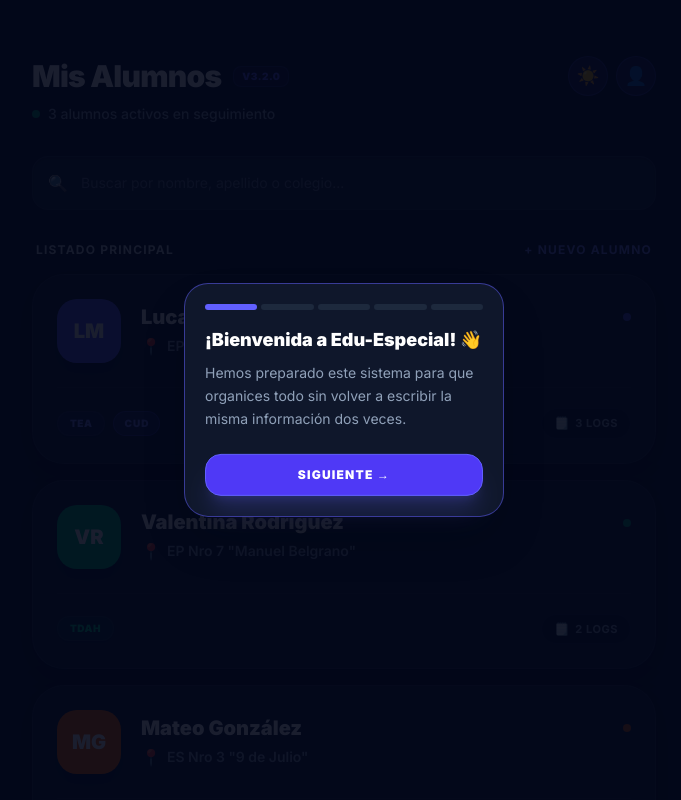
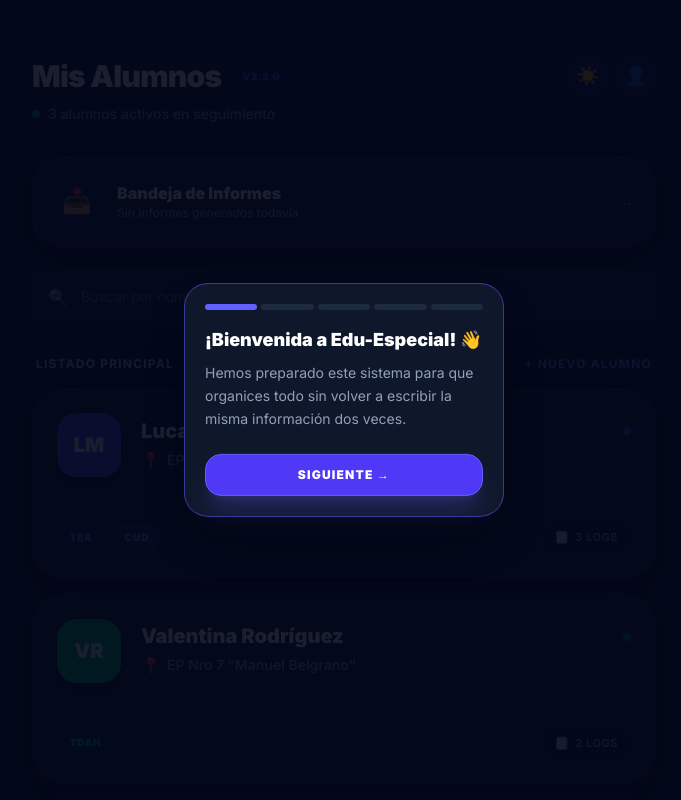
Before and after one commit to ariamayorista-creator/edu-especial, a Next.js app: page / in a window 1280 px wide. Shown: the top 800 px of the page, without its empty margins (296-977 px from the left). Built offline with nearby package versions, Linux system fonts and the light colour scheme; no server answers; the database is empty.

Commit message:
feat: add Bandeja preview card to home page v3.2.2

```diff
--- a/app/(app)/page.tsx
+++ b/app/(app)/page.tsx
@@ -1,9 +1,66 @@
 'use client'
-import { useState } from 'react'
+import { useState, useEffect } from 'react'
+import Link from 'next/link'
 import { useStudents } from '@/lib/context/StudentContext'
 import HomeHeader from '@/components/home/HomeHeader'
 import SearchBar from '@/components/home/SearchBar'
 import StudentList from '@/components/home/StudentList'
+
+function BandejaPreview() {
+  const [count, setCount] = useState({ total: 0, listos: 0, generando: 0 })
+
+  useEffect(() => {
+    function calc() {
+      try {
+        const jobs = JSON.parse(localStorage.getItem('bandeja_jobs') || '[]')
+        setCount({
+          total: jobs.length,
+          listos: jobs.filter((j: any) => j.status === 'listo').length,
+          generando: jobs.filter((j: any) => j.status === 'generando').length,
+        })
+      } catch { setCount({ total: 0, listos: 0, generando: 0 }) }
+    }
+    calc()
+    const interval = setInterval(calc, 3000)
+    return () => clearInterval(interval)
+  }, [])
+
+  return (
+    <Link href="/bandeja" className="block mb-6">
+      <div className="glass rounded-[1.75rem] p-5 border border-indigo-500/20 hover:border-indigo-500/40 transition-all active:scale-[0.98] shadow-lg shadow-indigo-500/5">
+        <div className="flex items-center justify-between">
+          <div className="flex items-center gap-4">
+            <div className="w-12 h-12 rounded-2xl bg-indigo-500/10 flex items-center justify-center text-2xl">
+              📥
+            </div>
+            <div>
+              <p className="font-black text-slate-900 dark:text-white text-base">Bandeja de Informes</p>
+              <p className="text-slate-500 dark:text-slate-400 text-xs font-medium">
+                {count.total === 0
+                  ? 'Sin informes generados todavía'
+                  : `${count.listos} listo${count.listos !== 1 ? 's' : ''} · ${count.generando} procesando`
+                }
+              </p>
+            </div>
+          </div>
+          <div className="flex items-center gap-2">
+            {count.listos > 0 && (
+              <span className="w-6 h-6 bg-emerald-500 text-white text-[11px] font-black rounded-full flex items-center justify-center shadow-lg shadow-emerald-500/30">
+                {count.listos}
+              </span>
+            )}
+            {count.generando > 0 && (
+              <span className="w-6 h-6 bg-amber-500 text-white text-[11px] font-black rounded-full flex items-center justify-center animate-pulse">
+                {count.generando}
+              </span>
+            )}
+            <span className="text-slate-400 text-lg ml-1">→</span>
+          </div>
+        </div>
+      </div>
+    </Link>
+  )
+}
 
 export default function HomePage() {
   const { students } = useStudents()
@@ -21,6 +78,8 @@ export default function HomePage() {
     <div className="p-6 pb-24 max-w-2xl mx-auto">
       <HomeHeader studentCount={students.length} />
 
+      <BandejaPreview />
+
       <SearchBar value={searchTerm} onChange={setSearchTerm} />
 
       <StudentList
```
